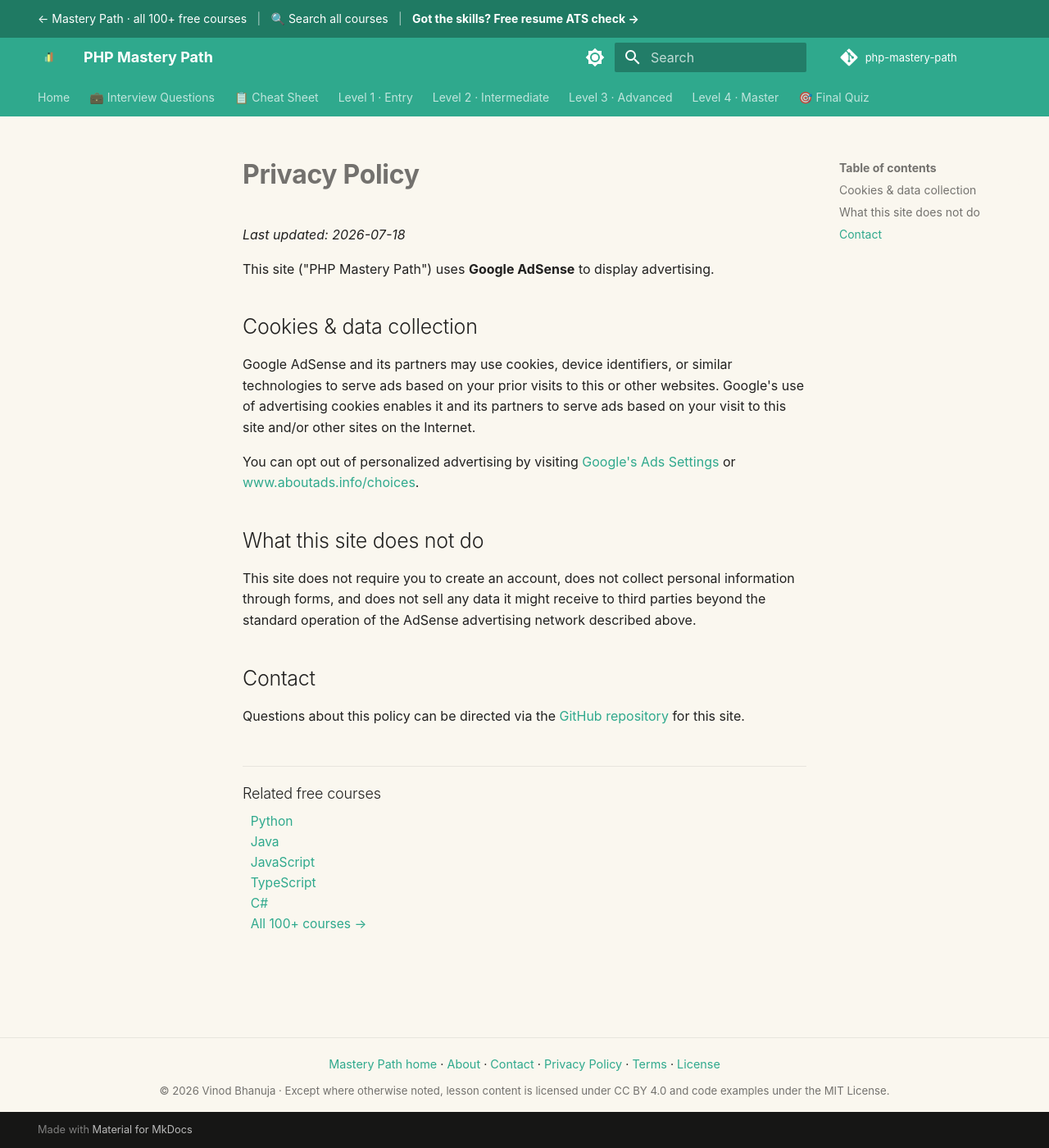
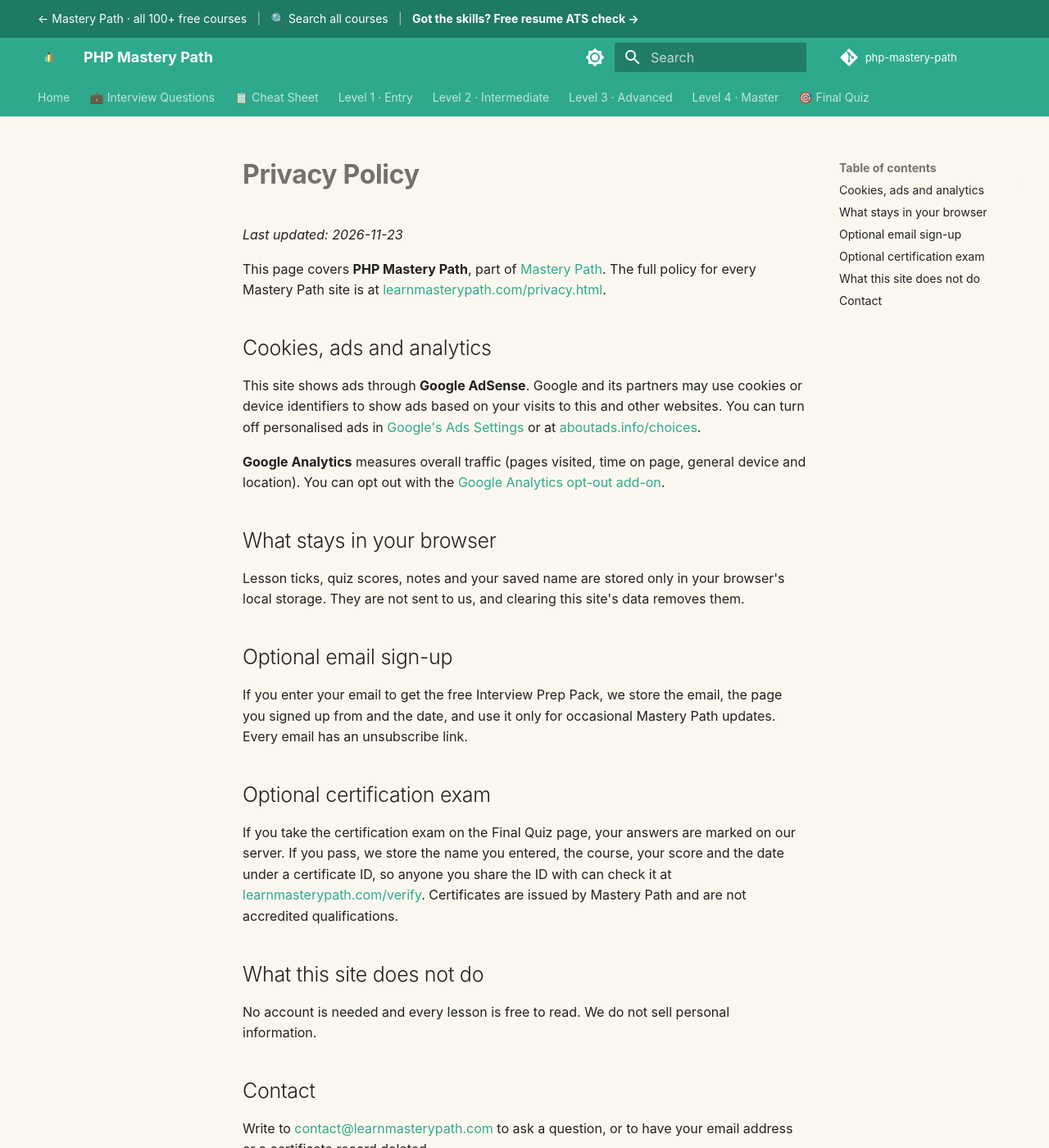
Before and after one commit to SIGILIPELLI/php-mastery-path, an MkDocs documentation site: the page built from docs/privacy.md, in a window 1280 px wide and 1400 px high. Shown: the whole window at 82% size. Built offline with MkDocs 1.6.1 and Material for MkDocs 9.7.7, drawn with Linux system fonts in a browser that asks for light colours; comment, search, counter and statistics services are not loaded.

Commit message:
Update privacy page: progress stays in the browser, optional email sign-up and certification exam, link to the full policy
Co-Authored-By: Claude Opus 5.5 <noreply@anthropic.com>

```diff
--- a/docs/privacy.md
+++ b/docs/privacy.md
@@ -1,33 +1,35 @@
 ---
-description: "Privacy policy for the free PHP Mastery Path: how Google Analytics and AdSense cookies are used, what is not collected, and how to opt out."
+description: "Privacy policy for the free PHP Mastery Path: cookies for ads and analytics, what stays in your browser, and the optional email sign-up and certification exam."
 ---
 
 # Privacy Policy
 
-_Last updated: 2026-07-18_
+_Last updated: 2026-11-23_
 
-This site ("PHP Mastery Path") uses **Google AdSense** to display advertising.
+This page covers **PHP Mastery Path**, part of [Mastery Path](https://learnmasterypath.com/). The full policy for every Mastery Path site is at [learnmasterypath.com/privacy.html](https://learnmasterypath.com/privacy.html).
 
-## Cookies & data collection
+## Cookies, ads and analytics
 
-Google AdSense and its partners may use cookies, device identifiers, or similar
-technologies to serve ads based on your prior visits to this or other websites.
-Google's use of advertising cookies enables it and its partners to serve ads
-based on your visit to this site and/or other sites on the Internet.
+This site shows ads through **Google AdSense**. Google and its partners may use cookies or device identifiers to show ads based on your visits to this and other websites. You can turn off personalised ads in [Google's Ads Settings](https://adssettings.google.com/) or at [aboutads.info/choices](https://www.aboutads.info/choices/).
 
-You can opt out of personalized advertising by visiting
-[Google's Ads Settings](https://adssettings.google.com/) or
-[www.aboutads.info/choices](https://www.aboutads.info/choices/).
+**Google Analytics** measures overall traffic (pages visited, time on page, general device and location). You can opt out with the [Google Analytics opt-out add-on](https://tools.google.com/dlpage/gaoptout).
+
+## What stays in your browser
+
+Lesson ticks, quiz scores, notes and your saved name are stored only in your browser's local storage. They are not sent to us, and clearing this site's data removes them.
+
+## Optional email sign-up
+
+If you enter your email to get the free Interview Prep Pack, we store the email, the page you signed up from and the date, and use it only for occasional Mastery Path updates. Every email has an unsubscribe link.
+
+## Optional certification exam
+
+If you take the certification exam on the Final Quiz page, your answers are marked on our server. If you pass, we store the name you entered, the course, your score and the date under a certificate ID, so anyone you share the ID with can check it at [learnmasterypath.com/verify](https://learnmasterypath.com/verify/). Certificates are issued by Mastery Path and are not accredited qualifications.
 
 ## What this site does not do
 
-This site does not require you to create an account, does not collect personal
-information through forms, and does not sell any data it might receive to third
-parties beyond the standard operation of the AdSense advertising network
-described above.
+No account is needed and every lesson is free to read. We do not sell personal information.
 
 ## Contact
 
-Questions about this policy can be directed via the
-[GitHub repository](https://github.com/SIGILIPELLI/php-mastery-path) for this
-site.
+Write to [contact@learnmasterypath.com](mailto:contact@learnmasterypath.com) to ask a question, or to have your email address or a certificate record deleted.
```
